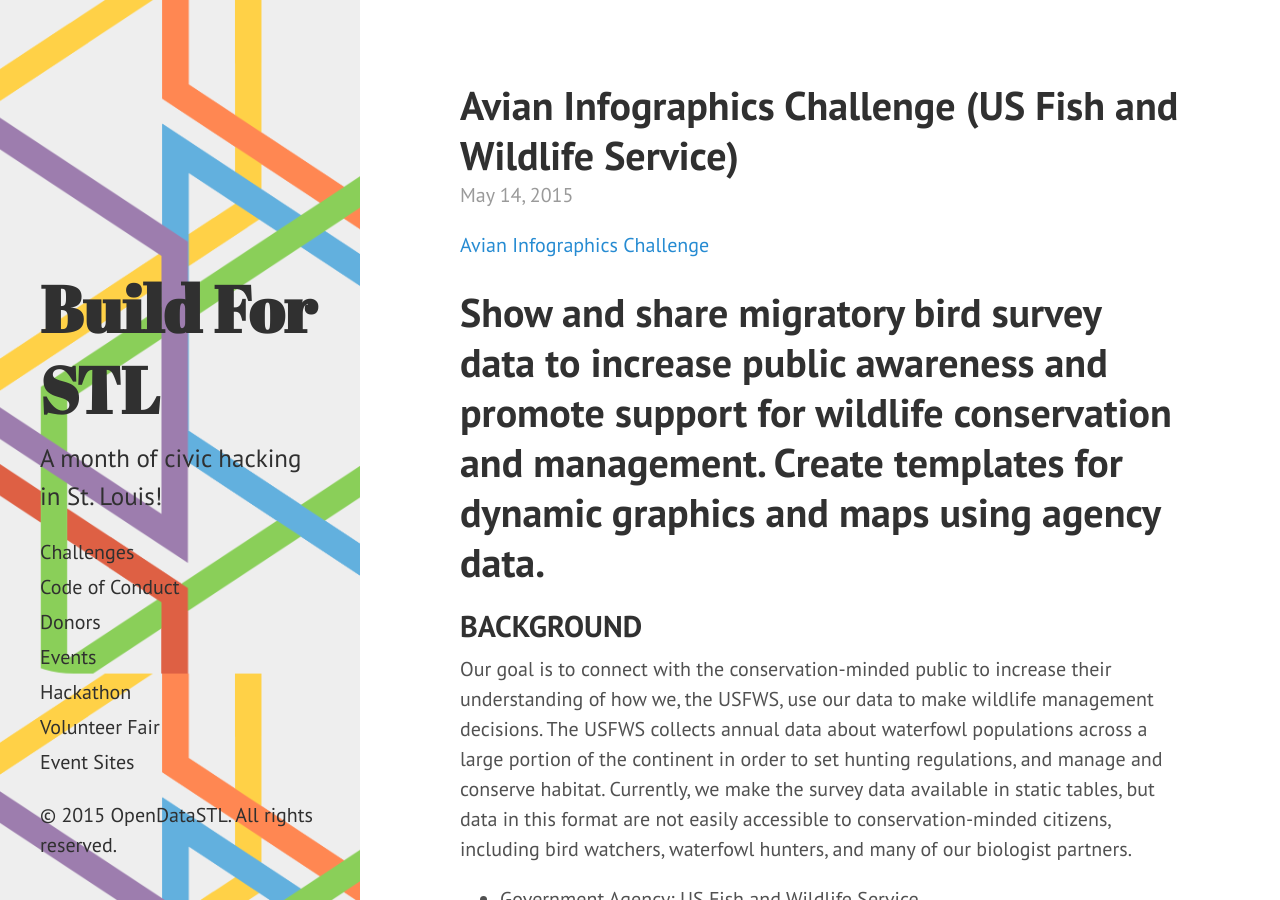
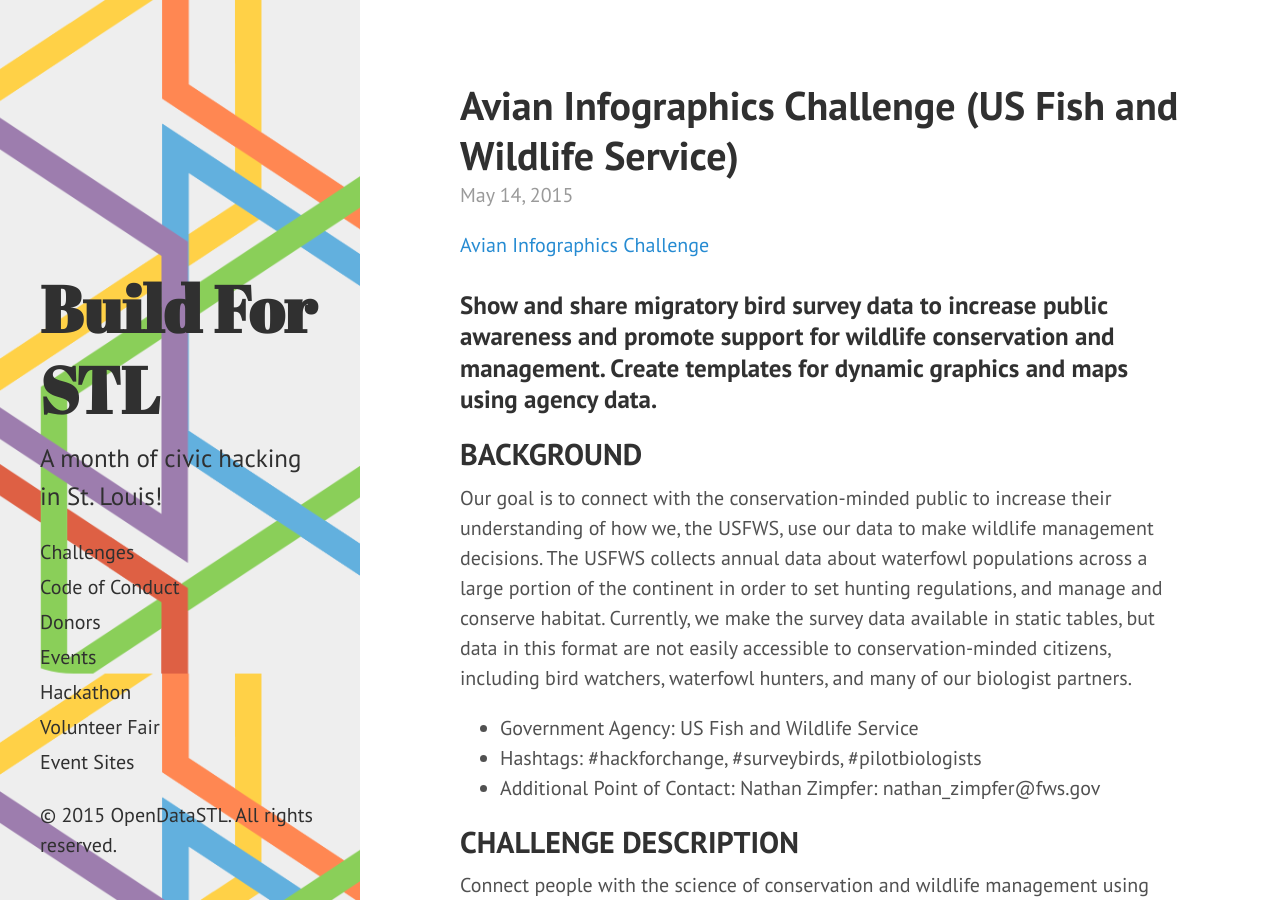
Before and after one commit to OpenSTL/build4stl-jekyll-site, a Jekyll site: the page built from _posts/2015-05-14-avian-infographics-challenge.md, in a window 1280 px wide and 900 px high. Built offline with Jekyll 4.4.1, drawn with Linux system fonts in a browser that asks for light colours.

```diff
--- a/_posts/2015-05-14-avian-infographics-challenge.md
+++ b/_posts/2015-05-14-avian-infographics-challenge.md
@@ -6,7 +6,7 @@ Author: Brett Lord-Castillo
 ---
 [Avian Infographics Challenge](http://hackforchange.org/challenges/avian-infographics/)
 
-# Show and share migratory bird survey data to increase public awareness and promote support for wildlife conservation and management.  Create templates for dynamic graphics and maps using agency data.
+### Show and share migratory bird survey data to increase public awareness and promote support for wildlife conservation and management.  Create templates for dynamic graphics and maps using agency data.
 
 ## BACKGROUND
 
```
